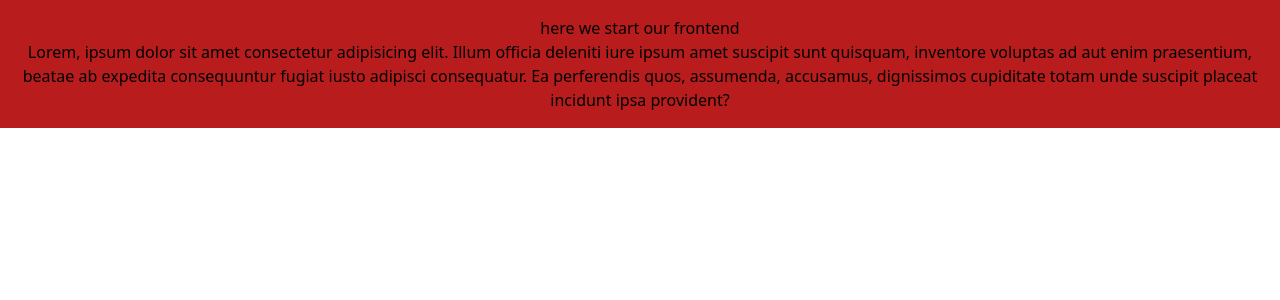
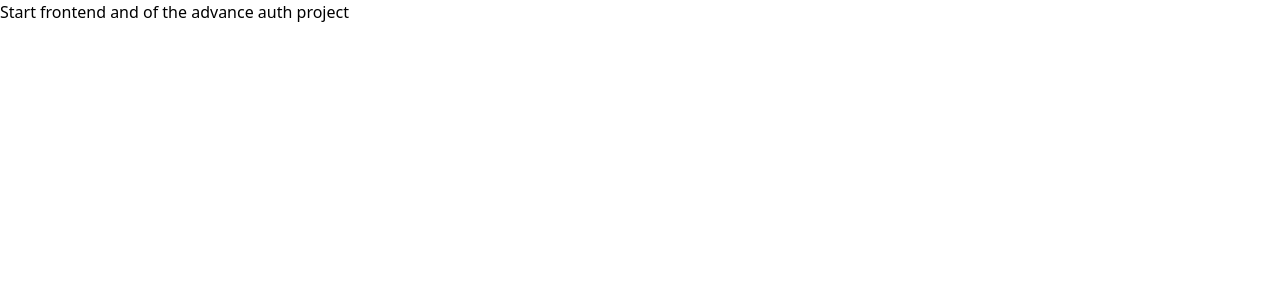
Before and after one commit to fuleprashant/advance_auth_mern, a React (Vite) app in the folder frontend/: page / in a window 1280 px wide. Shown: the top 300 px of the page. Built offline with nearby package versions, Linux system fonts and the light colour scheme.

Commit message:
start frontend with react and tailiwind css

```diff
--- a/frontend/src/App.jsx
+++ b/frontend/src/App.jsx
@@ -1,19 +1,7 @@
 import React from "react";
 
 const App = () => {
-  return (
-    <div className="tex-4xl bg-red-700 p-4 text-center">
-      here we start our frontend
-      <h1>
-        Lorem, ipsum dolor sit amet consectetur adipisicing elit. Illum officia
-        deleniti iure ipsum amet suscipit sunt quisquam, inventore voluptas ad
-        aut enim praesentium, beatae ab expedita consequuntur fugiat iusto
-        adipisci consequatur. Ea perferendis quos, assumenda, accusamus,
-        dignissimos cupiditate totam unde suscipit placeat incidunt ipsa
-        provident?
-      </h1>
-    </div>
-  );
+  return <div>Start frontend and of the advance auth project</div>;
 };
 
 export default App;
```
